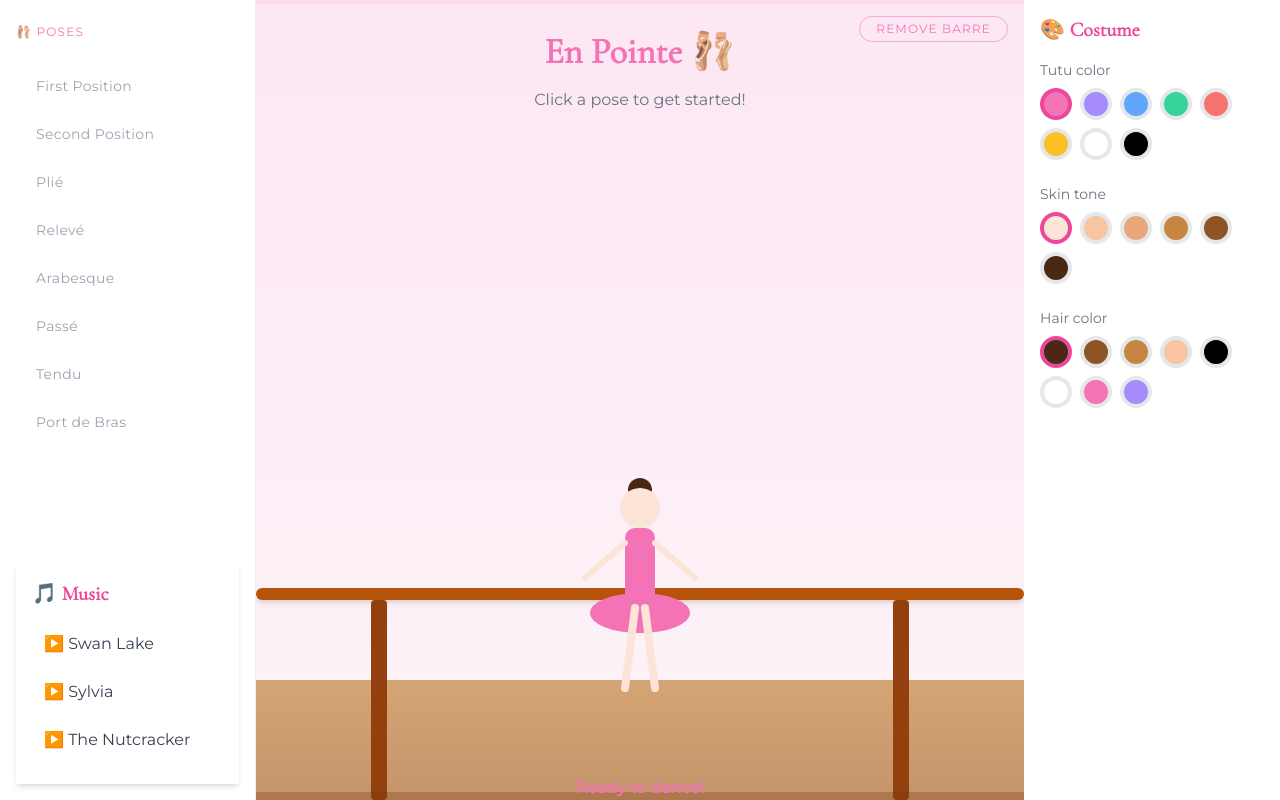
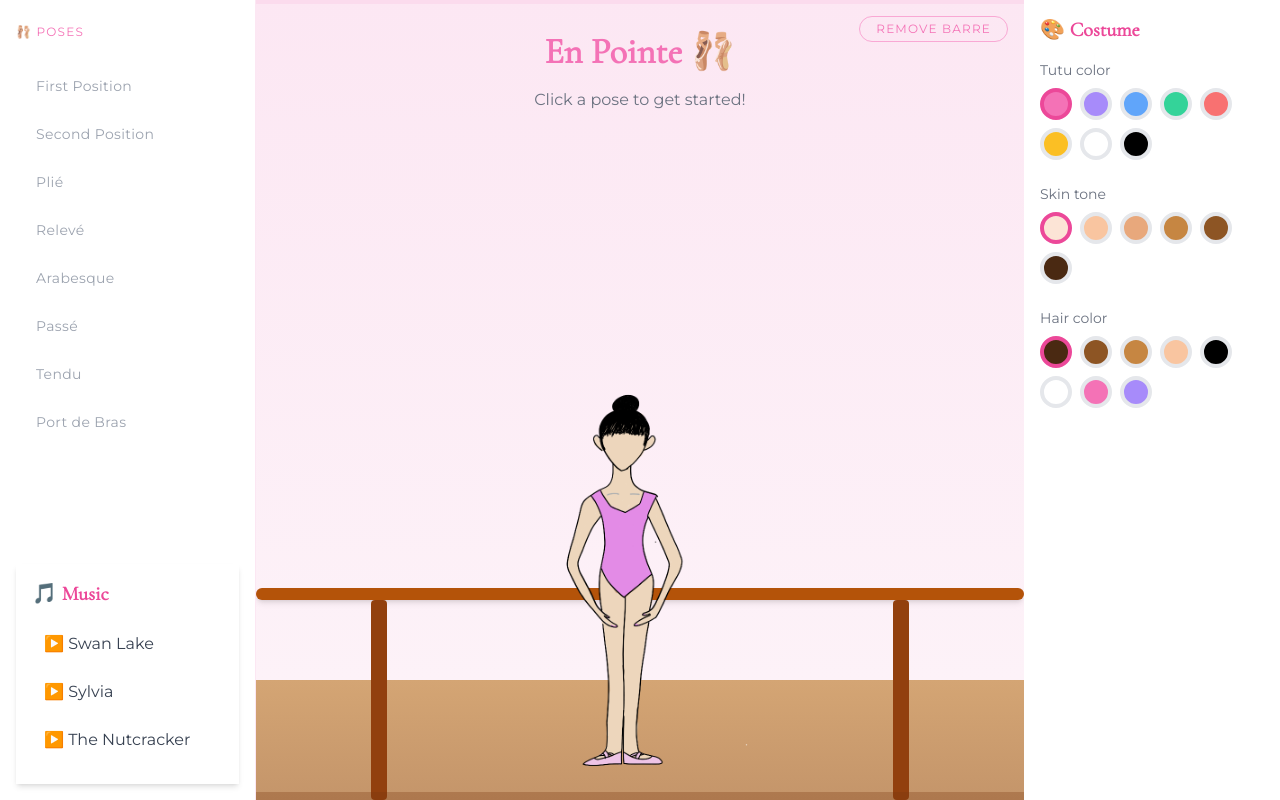
Before and after one commit to maria92835/en-pointe, a React (Vite) app: page / in a window 1280 px wide. Both pictures are taken after a click on the button "BEGIN". Built offline with nearby package versions, Linux system fonts and the light colour scheme.

Commit message:
add hand-drawn ballerina

```diff
--- a/src/components/Ballerina.jsx
+++ b/src/components/Ballerina.jsx
@@ -1,25 +1,11 @@
 export default function Ballerina({ pose, costumeColor, skinColor, hairColor }) {
-     return (
+  return (
     <div className="flex flex-col items-center">
-      <svg width="150" height="300" viewBox="0 0 150 300">
-        {/* Body */}
-        <rect x="60" y="60" width="30" height="80" rx="10" fill={costumeColor} />
-        {/* Tutu */}
-        <ellipse cx="75" cy="145" rx="50" ry="20" fill={costumeColor} />
-        {/* Hair bun */}
-        <circle cx="75" cy="22" r="12" fill={hairColor} />
-        {/* Head */}
-        <circle cx="75" cy="40" r="20" fill={skinColor} />
-        {/* Left leg */}
-        <line x1="70" y1="140" x2="60" y2="220" stroke={skinColor} strokeWidth="8" strokeLinecap="round"/>
-        {/* Right leg */}
-        <line x1="80" y1="140" x2="90" y2="220" stroke={skinColor} strokeWidth="8" strokeLinecap="round"/>
-        {/* Left arm */}
-        <line x1="60" y1="75" x2="20" y2="110" stroke={skinColor} strokeWidth="6" strokeLinecap="round"/>
-        {/* Right arm */}
-        <line x1="90" y1="75" x2="130" y2="110" stroke={skinColor} strokeWidth="6" strokeLinecap="round"/>
-            </svg>
-      <p className="text-pink-400 mt-2 font-semibold">{pose}</p>
+      <img
+        src="/ballerina-first.png"
+        alt="Ballerina"
+        style={{ height: "450px", objectFit: "contain" }}
+      />
     </div>
   )
 }
```
Also changed, not shown: public/ballerina-first.png (added).
